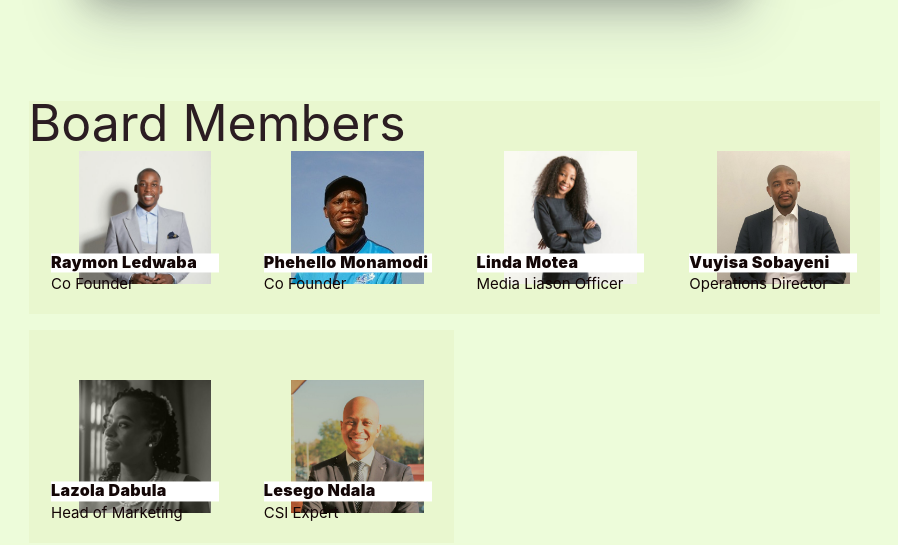
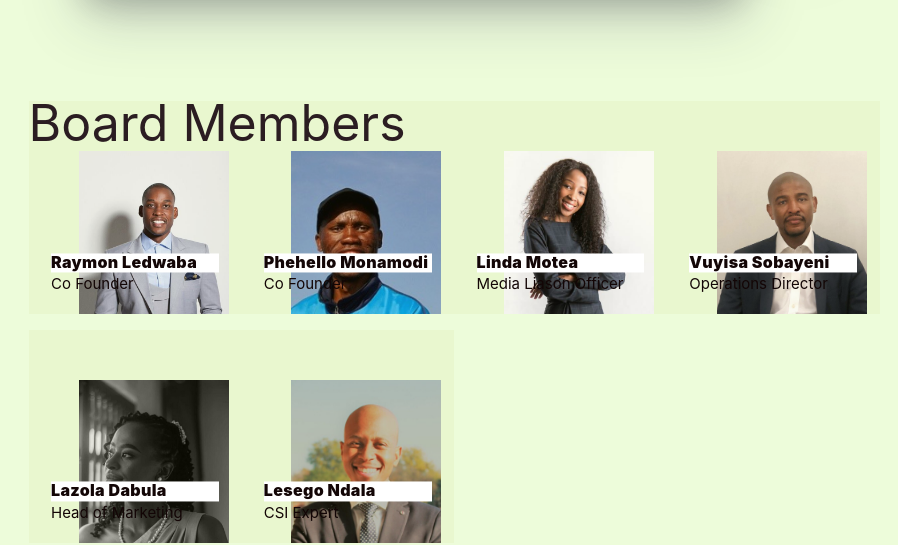
Before and after one commit to labious/Staging-DiskiNine9, a plain HTML site: page About.html in a window 1280 px wide. Shown: the part 758-1303 px from the top of the page, without its empty margins (186-1084 px from the left). Drawn offline with Linux system fonts and the light colour scheme.

Commit message:
Update About-us.css

```diff
--- a/css/About-us.css
+++ b/css/About-us.css
@@ -93,8 +93,9 @@ article {
 
   }
   .profile img {
-    width: 100%;
-    height: 100%;
+
+    width: 230px;
+    height: 35vh;
     position: absolute;
     top: 0;
     left: 0;
```
